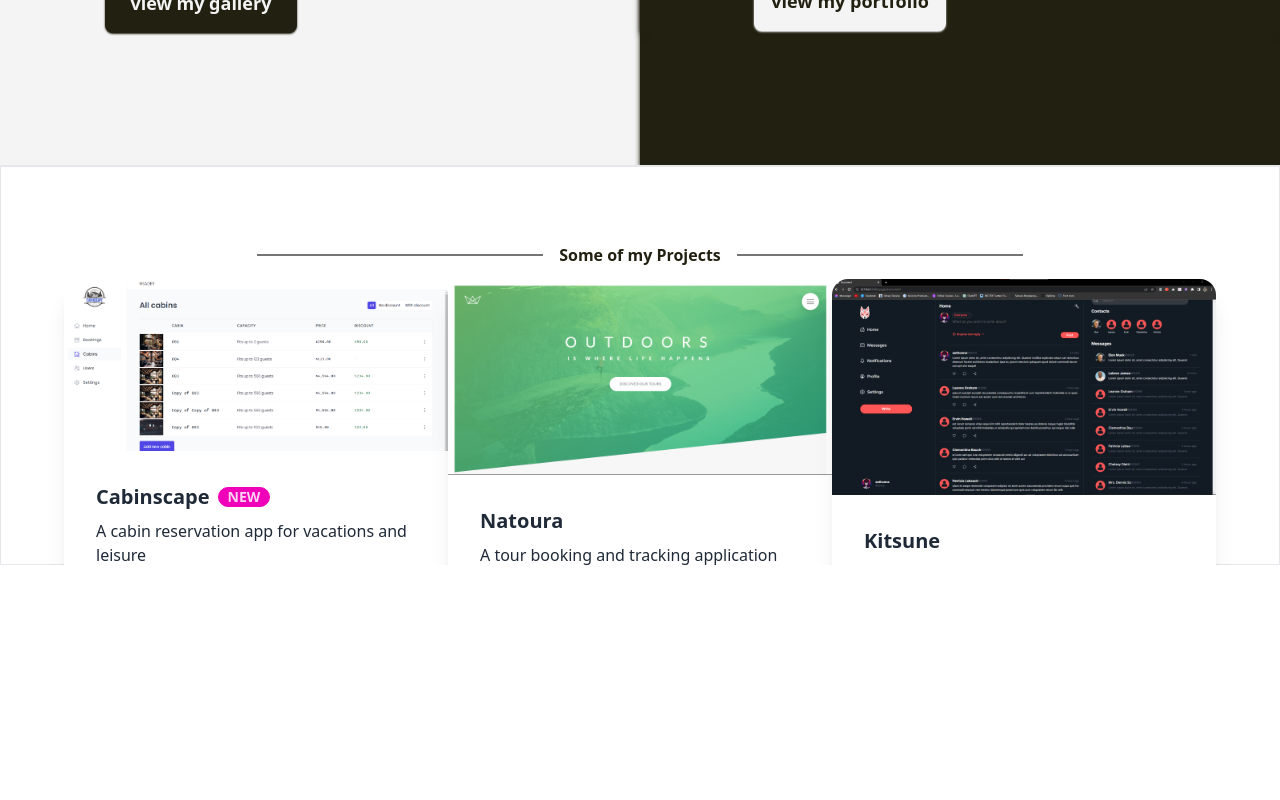
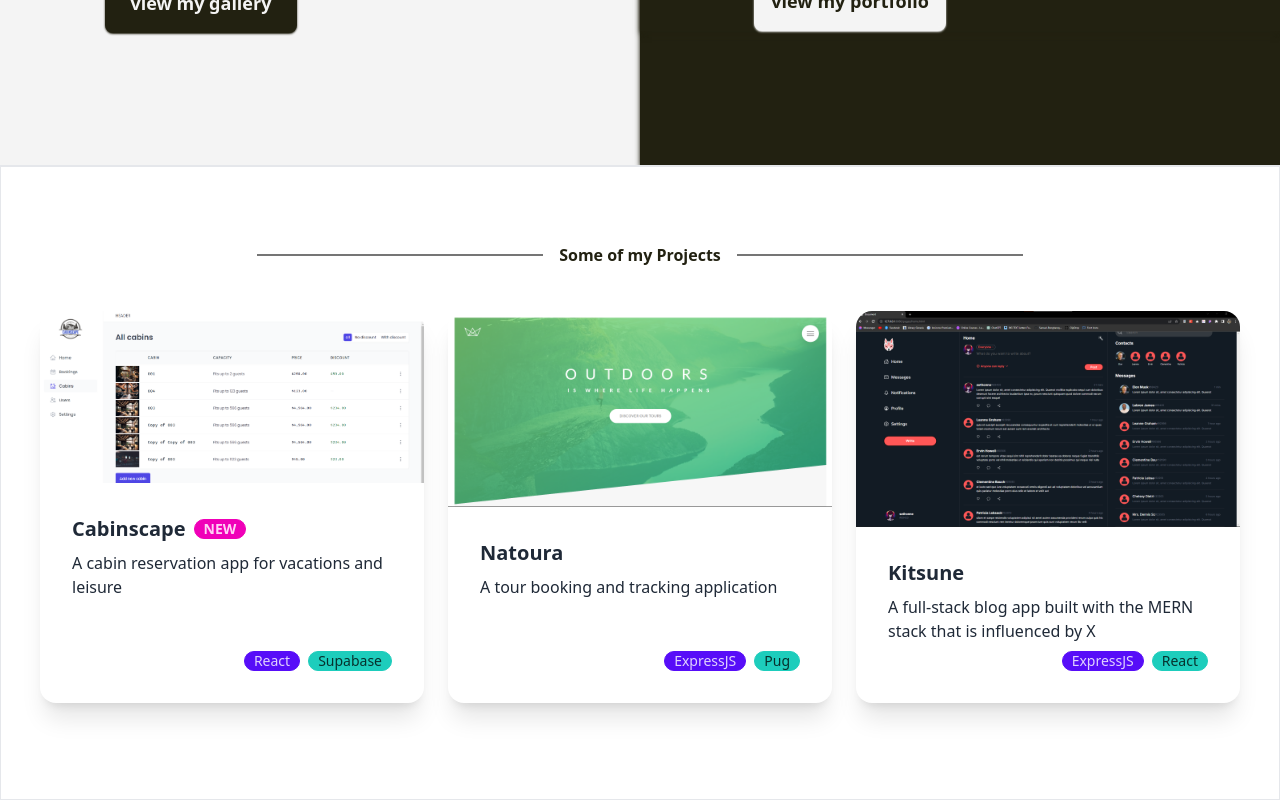
Before and after one commit to Samuel-Bonghanoy/Portfolio, a React (Vite) app: page / in a window 1280 px wide. Shown: the part 395-1195 px from the top of the page. Before the commit the page ends 960 px from the top, so only its background shows below. Built offline with nearby package versions, Linux system fonts and the light colour scheme.

Commit message:
fix: removed horizontal scrollbar

```diff
--- a/src/components/Landing Page/LandingPage.jsx
+++ b/src/components/Landing Page/LandingPage.jsx
@@ -16,9 +16,9 @@ function LandingPage() {
         </div>
       </div>
 
-      <div className="h-[50vh] pt-16 bg-subwhite  shadow-lg border-b border-r border-l border-2 flex flex-col items-center">
+      <div className="h-full pt-16 pb-24 gap-8 bg-subwhite  shadow-lg border-b border-r border-l border-2 flex flex-col items-center">
         <LandingDivider />
-        <div className="flex">
+        <div className="flex gap-6">
           {projects.map((p) => (
             <Card project={p} key={p.title} />
           ))}
```
